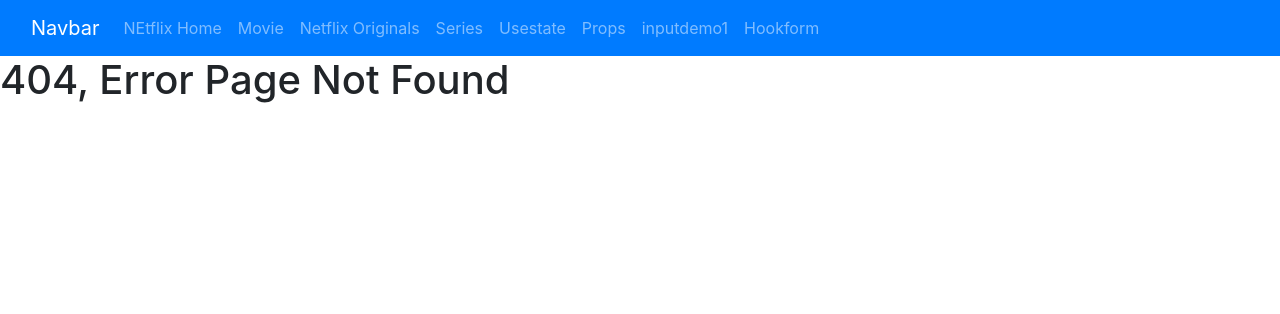
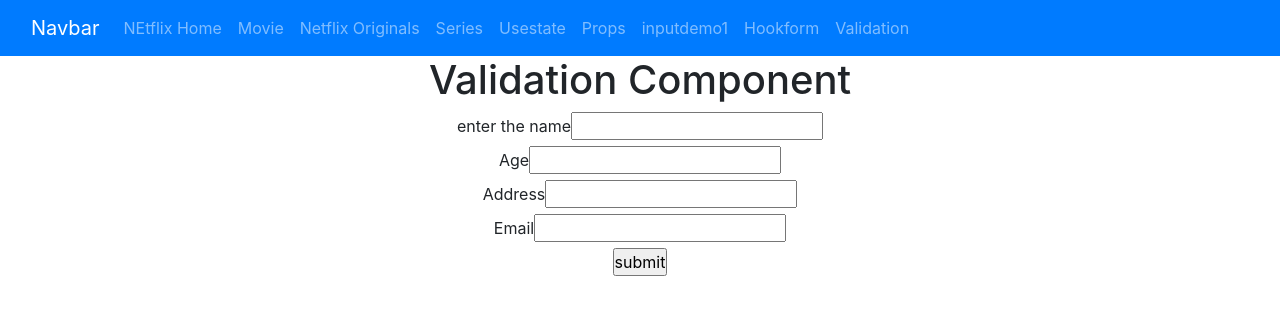
Before and after one commit to mauliveha58-cloud/Grownited, a React (Vite) app: page /validation in a window 1280 px wide. Before the commit this address had no page. Shown: the top 314 px of the page. Built offline with nearby package versions, Linux system fonts and the light colour scheme.

Commit message:
validationdemo

```diff
--- a/src/App.jsx
+++ b/src/App.jsx
@@ -19,6 +19,7 @@ import Usestatedemo1 from "./components/Usestatedemo1";
 import Props from "./components/Props";
 import Inputdemo1 from "./components/input/Inputdemo1";
 import Hookform from "./components/input/Hookform";
+import Validation from "./components/input/Validation";
 
 
 function App() {
@@ -37,6 +38,7 @@ function App() {
            <Route path="/props" element={<Props/>}></Route>
            <Route path="/inputdemo" element={<Inputdemo1/>}></Route>
            <Route path="/hookform" element={<Hookform/>}></Route>
+           <Route path="/validation" element={<Validation/>}></Route>
            <Route path="/*" element={<Netflixeroorpage/>}></Route>
       </Routes>
 
--- a/src/components/Navbar.jsx
+++ b/src/components/Navbar.jsx
@@ -63,6 +63,11 @@ function Navbar() {
                   Hookform
                 </Link>
               </li>
+              <li className="nav-item">
+                <Link className="nav-link" to="/validation">
+                 Validation
+                </Link>
+              </li>
 
 
             </ul>
--- /dev/null
+++ b/src/components/input/Validation.jsx
@@ -0,0 +1,81 @@
+import React from 'react'
+import { useForm } from 'react-hook-form';
+
+function Validation() {
+   const{register,handleSubmit,formState:{errors}}=useForm();
+
+   const validation={
+      agevalidation:{
+        required:{
+          value:true,
+          message:"age is required*"
+        },
+        min:{
+          value:18,
+          message:"age should be above 18*"
+        },
+        max:{
+          value:60,
+          message:"age should be below 60*"
+        },
+
+
+      },
+      addressvalidation:{
+        required:{
+          value:true,
+          message:"please add address*"
+        },
+       minLength:{
+          value:5,
+          message:"min 5 char is required"
+        },
+       maxLength:{
+          value:20,
+          message:"max 20 char is accepted****"
+        }
+      },
+   }
+
+    const submithandler=(data)=>{
+      console.log(data);
+        // alert("data submitted successfully")
+    }
+  return (
+    <div style={{textAlign:'center'}}>
+      <h1>Validation Component</h1>
+      <form onSubmit={handleSubmit(submithandler)}>
+
+       <div>
+          <label>enter the name</label>
+          <input type="text" {...register("name",{required:{value:true,message:"name is required"}})}></input>
+            {errors.name && errors.name.message}
+       </div>
+
+       <div>
+        <label>Age</label>
+        <input type="text" {...register("age",validation.agevalidation)}></input>
+        {errors.age && errors.age.message}
+       </div>
+
+       <div>
+        <label>Address</label>
+        <input type="text"{...register("address",validation.addressvalidation)}></input>
+        {errors.address && errors.address.message}
+       </div>
+
+        <div>
+          <label>Email</label>
+          <input type="password"{...register("email",{required:{value:true,message:"please enter email*"}})}></input>
+          {errors.email?.message}
+        </div>
+
+        <div >
+          <input type="submit" value="submit"  ></input>
+        </div>
+      </form>
+    </div>
+  )
+}
+
+export default Validation
```
